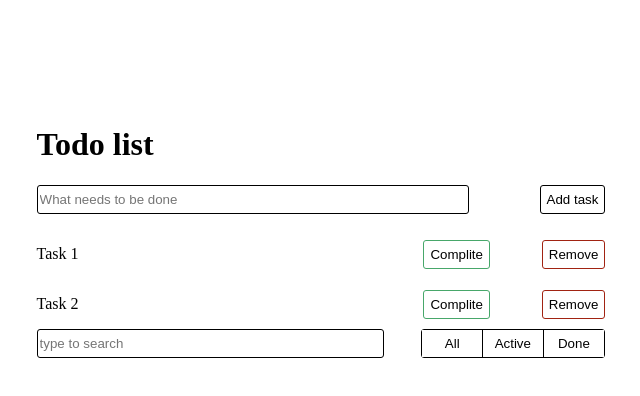
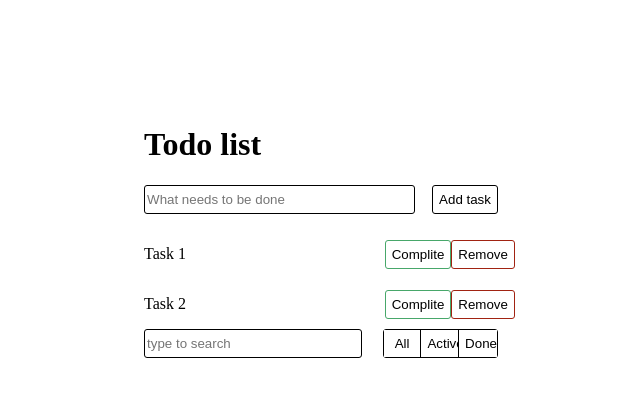
Before and after one commit to Sergey-dev10/Todo-list-on-hooks, a React (Create React App) app: page / in a window 1280 px wide. Shown: the top 396 px of the page, without its empty margins (319-959 px from the left). Built offline with nearby package versions, Linux system fonts and the light colour scheme.

Commit message:
fix: fix size of TaskListWrapper

```diff
--- a/package.json
+++ b/package.json
@@ -2,7 +2,7 @@
   "name": "todo-on-hooks-final",
   "version": "0.1.0",
   "private": true,
-  "homepage": "http://{Sergey-dev10}.github.io/{todo-on-hooks}",
+  "homepage": "https://sergey-dev10.github.io/Todo-list-on-hooks",
   "dependencies": {
     "@testing-library/jest-dom": "^5.14.1",
     "@testing-library/react": "^11.2.7",
@@ -21,7 +21,7 @@
     "eject": "react-scripts eject",
     "lint": "eslint --fix .",
     "predeploy": "npm run build",
-    "deploy": "gh-pages -b master -d build"
+    "deploy": "gh-pages -d build"
 
   },
   "eslintConfig": {
--- a/src/components/TasksLists/Styled/TaskListWrapper.js
+++ b/src/components/TasksLists/Styled/TaskListWrapper.js
@@ -1,6 +1,6 @@
 import styled from 'styled-components';
 
 export const TaskListWrapper = styled.div`
-    width: 45%;
+    width: 28%;
     margin: 10% auto;
 `;
```
